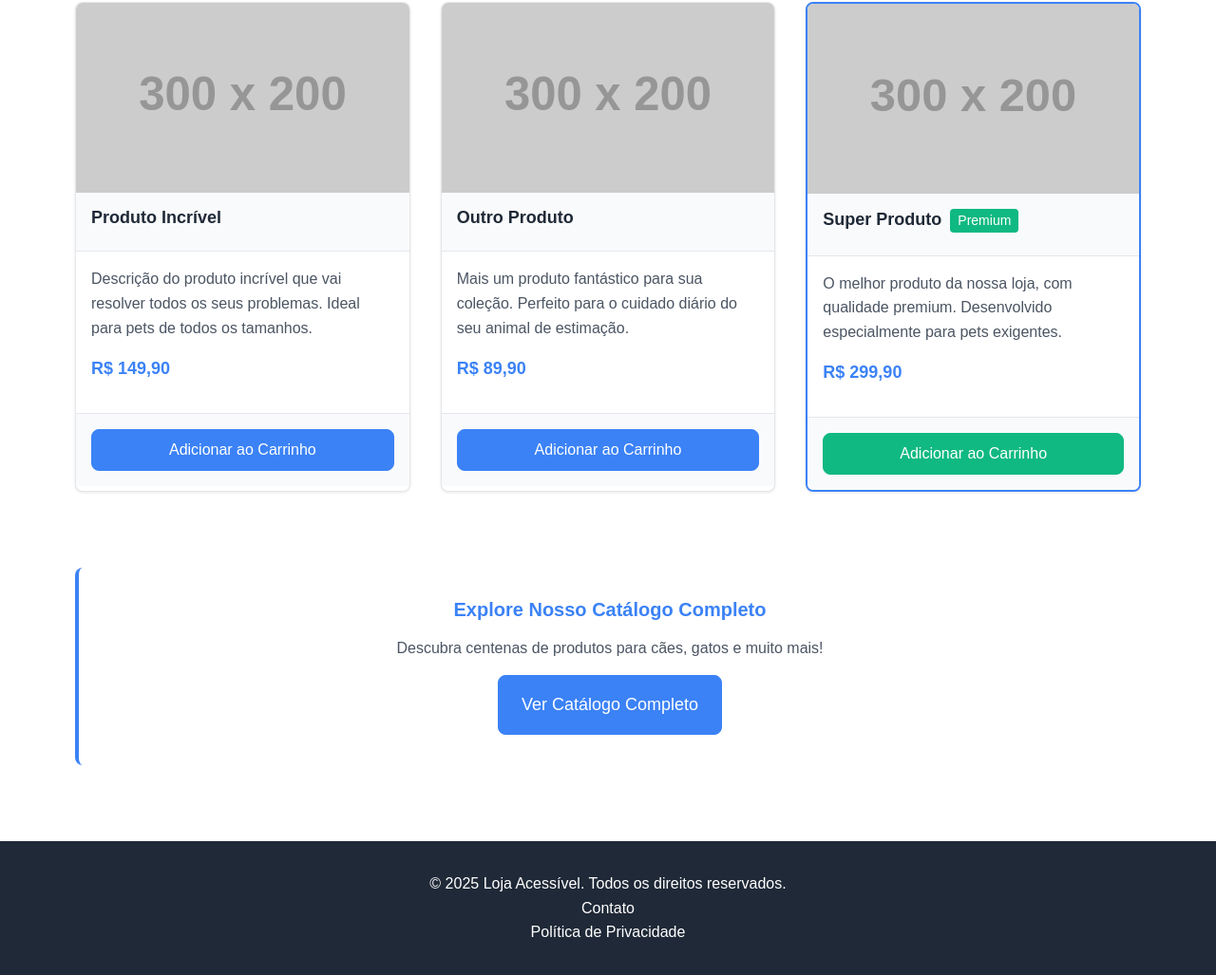
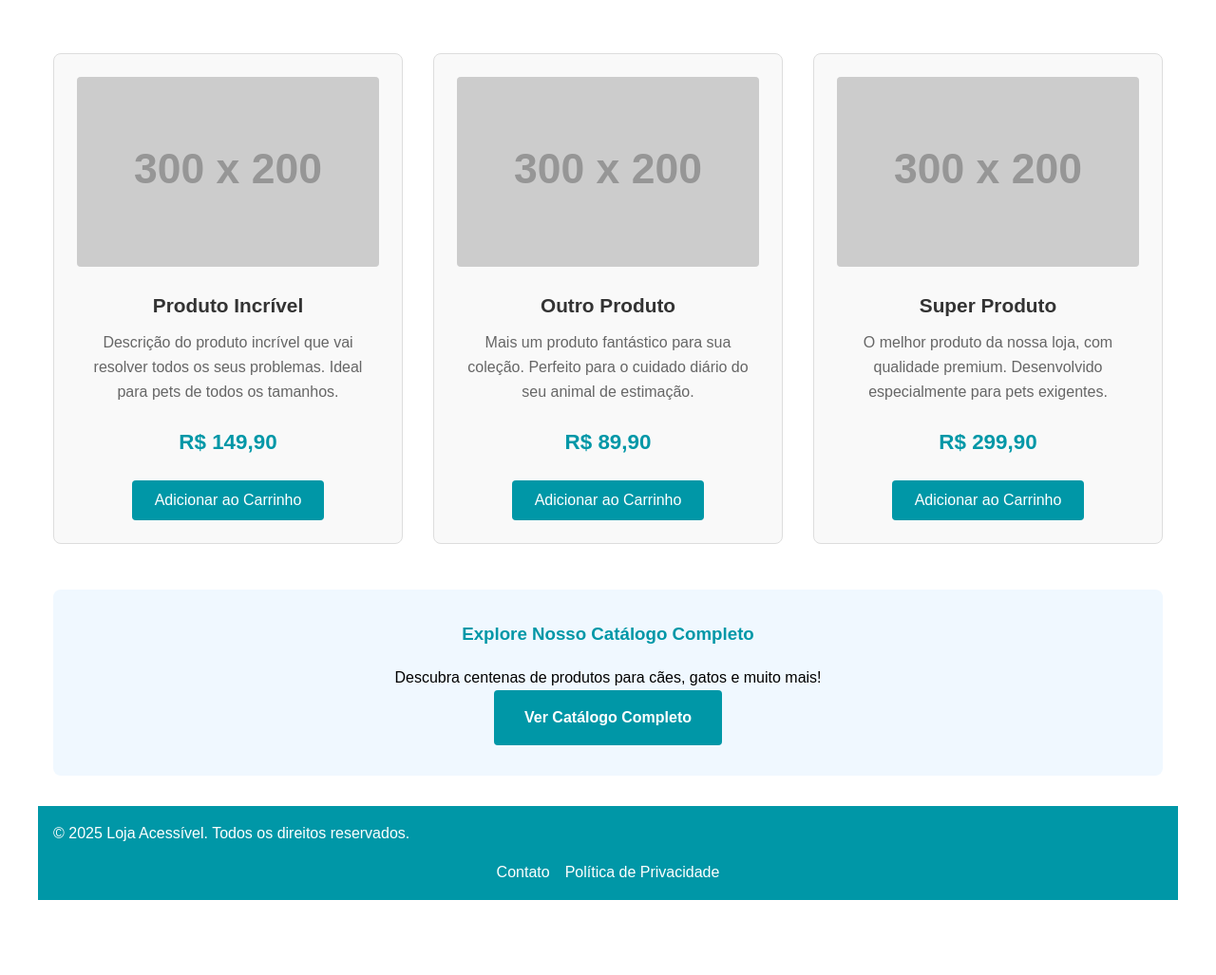
Before and after one commit to Parejah/pisenacsegundosemestre2025, a plain HTML site: page index.html in a window 1280 px wide. Shown: the part 472-1499 px from the top of the page at 95% size. After the commit the page ends 1420 px from the top, so only its background shows below. Drawn offline with Linux system fonts and the light colour scheme; placeholder pictures from the web are drawn by us.

Commit message:
Revert "Update index.html"
This reverts commit d13523e204cc32e40d265822c8279301fe4d18d4.

```diff
--- a/index.html
+++ b/index.html
@@ -4,252 +4,272 @@
     <meta charset="UTF-8">
     <meta name="viewport" content="width=device-width, initial-scale=1.0">
     <title>Loja Acessível - Página Inicial</title>
+    <style>
+        * {
+            margin: 0;
+            padding: 0;
+            box-sizing: border-box;
+        }
 
-    <!-- Links para os arquivos CSS -->
-    <link rel="stylesheet" href="css/variaveis.css">
-    <link rel="stylesheet" href="css/reset.css">
-    <link rel="stylesheet" href="css/componentes.css">
-    <link rel="stylesheet" href="css/layout.css">
+        body {
+            font-family: Arial, sans-serif;
+            max-width: 1200px;
+            margin: auto;
+            line-height: 1.6;
+        }
 
-    <!-- Estilos específicos desta página -->
-    <style>
-        /* Seção Hero */
+        header, footer {
+            background-color: #0097A7;
+            color: white;
+            padding: 1em;
+        }
+
+        nav ul {
+            list-style: none;
+            display: flex;
+            gap: 1em;
+            padding: 0;
+        }
+
+        nav ul li a {
+            color: white;
+            text-decoration: none;
+        }
+
+        nav ul li a:hover {
+            text-decoration: underline;
+        }
+
+        main {
+            padding: 2em 1em;
+        }
+
         .hero {
             text-align: center;
-            background: linear-gradient(135deg, var(--cor-azul), var(--cor-azul-claro));
-            color: var(--texto-branco);
-            padding: var(--espaco-grande);
-            margin-bottom: var(--espaco-grande);
-            border-radius: 0 0 var(--borda-grande) var(--borda-grande);
+            background: linear-gradient(135deg, #0097A7, #00BCD4);
+            color: white;
+            padding: 3em 1em;
+            margin: -2em -1em 2em -1em;
+            border-radius: 0 0 20px 20px;
         }
 
-        .hero-titulo {
-            font-size: var(--fonte-extra-grande);
-            margin-bottom: var(--espaco-normal);
-            font-weight: var(--fonte-negrito);
+        .hero h2 {
+            font-size: 2.5em;
+            margin-bottom: 0.5em;
         }
 
-        .hero-texto {
-            font-size: var(--fonte-media);
+        .hero p {
+            font-size: 1.2em;
             max-width: 600px;
             margin: 0 auto;
-            line-height: var(--linha-altura-texto);
         }
 
-        /* Grid de produtos */
-        .produtos-grid {
+        .secao-destaque {
+            margin-bottom: 3em;
+        }
+
+        .secao-destaque h3 {
+            text-align: center;
+            color: #333;
+            margin-bottom: 2em;
+            font-size: 2em;
+        }
+
+        .produtos-destaque {
             display: grid;
             grid-template-columns: repeat(auto-fit, minmax(300px, 1fr));
-            gap: var(--espaco-grande);
-            margin-bottom: var(--espaco-grande);
+            gap: 2em;
         }
 
-        /* Seção CTA */
-        .cta-section {
-            background: var(--fundo-azul-claro);
-            padding: var(--espaco-grande);
-            border-radius: var(--borda-normal);
+        .card-produto {
+            border: 1px solid #ddd;
+            border-radius: 8px;
+            padding: 1.5em;
             text-align: center;
-            border-left: 4px solid var(--cor-azul);
+            background-color: #f9f9f9;
+            transition: transform 0.3s ease, box-shadow 0.3s ease;
         }
 
-        .cta-titulo {
-            color: var(--cor-azul);
-            margin-bottom: var(--espaco-normal);
-            font-size: var(--fonte-grande);
-            font-weight: var(--fonte-semi-negrito);
+        .card-produto:hover {
+            transform: translateY(-5px);
+            box-shadow: 0 5px 15px rgba(0, 151, 167, 0.2);
         }
 
-        .cta-texto {
-            color: var(--texto-medio);
-            margin-bottom: var(--espaco-normal);
-            font-size: var(--fonte-normal);
+        .card-produto img {
+            width: 100%;
+            height: 200px;
+            object-fit: cover;
+            border-radius: 4px;
+            margin-bottom: 1em;
         }
 
-        /* Responsividade */
+        .card-produto h4 {
+            margin-bottom: 0.5em;
+            color: #333;
+            font-size: 1.3em;
+        }
+
+        .card-produto p {
+            margin-bottom: 0.5em;
+            color: #666;
+        }
+
+        .card-produto .preco {
+            font-size: 1.4em;
+            font-weight: bold;
+            color: #0097A7;
+            margin: 1em 0;
+        }
+
+        .card-produto button {
+            background-color: #0097A7;
+            color: white;
+            border: none;
+            padding: 0.75em 1.5em;
+            border-radius: 4px;
+            cursor: pointer;
+            font-size: 1em;
+            transition: background-color 0.3s ease;
+        }
+
+        .card-produto button:hover {
+            background-color: #007d8a;
+        }
+
+        .cta-section {
+            background-color: #f0f8ff;
+            padding: 2em;
+            border-radius: 8px;
+            text-align: center;
+            margin-top: 3em;
+        }
+
+        .cta-section h3 {
+            color: #0097A7;
+            margin-bottom: 1em;
+        }
+
+        .cta-button {
+            background-color: #0097A7;
+            color: white;
+            text-decoration: none;
+            padding: 1em 2em;
+            border-radius: 4px;
+            display: inline-block;
+            font-weight: bold;
+            transition: background-color 0.3s ease;
+        }
+
+        .cta-button:hover {
+            background-color: #007d8a;
+        }
+
+        footer nav ul {
+            justify-content: center;
+            margin-top: 1em;
+        }
+
         @media (max-width: 768px) {
-            .hero-titulo {
-                font-size: var(--fonte-grande);
+            .hero h2 {
+                font-size: 2em;
             }
 
-            .produtos-grid {
+            .produtos-destaque {
                 grid-template-columns: 1fr;
-                gap: var(--espaco-normal);
             }
 
-            .hero {
-                padding: var(--espaco-normal);
+            nav ul {
+                flex-wrap: wrap;
+                justify-content: center;
             }
         }
     </style>
 </head>
 <body>
-    <header class="cabecalho">
-        <div class="container">
-            <h1 class="logo">Loja Acessível</h1>
-            <nav class="navegacao" aria-label="Menu principal">
-                <ul class="menu-lista">
-                    <li><a href="index.html" class="menu-link ativo">Início</a></li>
-                    <li><a href="catalogo.html" class="menu-link">Catálogo</a></li>
-                    <li><a href="produto.html" class="menu-link">Produto</a></li>
-                    <li><a href="carrinho.html" class="menu-link">Carrinho</a></li>
-                    <li><a href="contato.html" class="menu-link">Contato</a></li>
-                </ul>
-            </nav>
-        </div>
+    <header>
+        <h1>Loja Acessível - Página Inicial</h1>
+        <nav aria-label="Menu principal">
+            <ul>
+                <li><a href="index.html">Início</a></li>
+                <li><a href="catalogo.html">Catálogo</a></li>
+                <li><a href="produto.html">Produto</a></li>
+                <li><a href="carrinho.html">Carrinho</a></li>
+                <li><a href="contato.html">Contato</a></li>
+            </ul>
+        </nav>
     </header>
 
-    <main class="conteudo-principal">
-        <div class="container">
-            <!-- Seção Hero -->
-            <section class="hero" aria-label="Seção principal">
-                <h2 class="hero-titulo">Bem-vindo à Loja Acessível</h2>
-                <p class="hero-texto">Uma experiência de compra eficiente, prática e pensada para todos. Encontre produtos de qualidade para seus pets com os melhores preços!</p>
-            </section>
+    <main>
+        <section class="hero" aria-label="Seção principal">
+            <h2>Bem-vindo à Loja Acessível</h2>
+            <p>Uma experiência de compra eficiente, prática e pensada para todos. Encontre produtos de qualidade para seus pets com os melhores preços!</p>
+        </section>
 
-            <!-- Produtos em Destaque -->
-            <section class="secao" aria-label="Produtos em destaque">
-                <h3 class="secao-titulo texto-centro">Produtos em Destaque</h3>
+        <section class="secao-destaque" aria-label="Produtos em destaque">
+            <h3>Produtos em Destaque</h3>
 
-                <div class="produtos-grid">
-                    <!-- Card Produto 1 -->
-                    <article class="card">
-                        <img src="https://via.placeholder.com/300x200?text=Produto+Incr%C3%ADvel"
-                             alt="Produto Incrível"
-                             class="card-imagem">
+            <div class="produtos-destaque">
+                <article class="card-produto">
+                    <img src="https://via.placeholder.com/300x200?text=Produto+Incr%C3%ADvel" alt="Produto Incrível">
+                    <h4>Produto Incrível</h4>
+                    <p>Descrição do produto incrível que vai resolver todos os seus problemas. Ideal para pets de todos os tamanhos.</p>
+                    <p class="preco">R$ 149,90</p>
+                    <button onclick="adicionarAoCarrinho('Produto Incrível', 149.90)">Adicionar ao Carrinho</button>
+                </article>
 
-                        <div class="card-cabecalho">
-                            <h4 class="card-titulo">Produto Incrível</h4>
-                        </div>
+                <article class="card-produto">
+                    <img src="https://via.placeholder.com/300x200?text=Outro+Produto" alt="Outro Produto">
+                    <h4>Outro Produto</h4>
+                    <p>Mais um produto fantástico para sua coleção. Perfeito para o cuidado diário do seu animal de estimação.</p>
+                    <p class="preco">R$ 89,90</p>
+                    <button onclick="adicionarAoCarrinho('Outro Produto', 89.90)">Adicionar ao Carrinho</button>
+                </article>
 
-                        <div class="card-corpo">
-                            <p class="card-texto">Descrição do produto incrível que vai resolver todos os seus problemas. Ideal para pets de todos os tamanhos.</p>
+                <article class="card-produto">
+                    <img src="https://via.placeholder.com/300x200?text=Super+Produto" alt="Super Produto">
+                    <h4>Super Produto</h4>
+                    <p>O melhor produto da nossa loja, com qualidade premium. Desenvolvido especialmente para pets exigentes.</p>
+                    <p class="preco">R$ 299,90</p>
+                    <button onclick="adicionarAoCarrinho('Super Produto', 299.90)">Adicionar ao Carrinho</button>
+                </article>
+            </div>
+        </section>
 
-                            <div class="preco-container" style="margin: var(--espaco-normal) 0;">
-                                <span class="preco" style="font-size: var(--fonte-media); font-weight: var(--fonte-semi-negrito); color: var(--cor-azul);">R$ 149,90</span>
-                            </div>
-                        </div>
-
-                        <div class="card-rodape">
-                            <button class="botao botao-azul largura-total" onclick="adicionarAoCarrinho('Produto Incrível', 149.90)">
-                                Adicionar ao Carrinho
-                            </button>
-                        </div>
-                    </article>
-
-                    <!-- Card Produto 2 -->
-                    <article class="card">
-                        <img src="https://via.placeholder.com/300x200?text=Outro+Produto"
-                             alt="Outro Produto"
-                             class="card-imagem">
-
-                        <div class="card-cabecalho">
-                            <h4 class="card-titulo">Outro Produto</h4>
-                        </div>
-
-                        <div class="card-corpo">
-                            <p class="card-texto">Mais um produto fantástico para sua coleção. Perfeito para o cuidado diário do seu animal de estimação.</p>
-
-                            <div class="preco-container" style="margin: var(--espaco-normal) 0;">
-                                <span class="preco" style="font-size: var(--fonte-media); font-weight: var(--fonte-semi-negrito); color: var(--cor-azul);">R$ 89,90</span>
-                            </div>
-                        </div>
-
-                        <div class="card-rodape">
-                            <button class="botao botao-azul largura-total" onclick="adicionarAoCarrinho('Outro Produto', 89.90)">
-                                Adicionar ao Carrinho
-                            </button>
-                        </div>
-                    </article>
-
-                    <!-- Card Produto 3 -->
-                    <article class="card card-destaque">
-                        <img src="https://via.placeholder.com/300x200?text=Super+Produto"
-                             alt="Super Produto"
-                             class="card-imagem">
-
-                        <div class="card-cabecalho">
-                            <h4 class="card-titulo">Super Produto
-                                <span class="badge badge-verde" style="margin-left: var(--espaco-mini);">Premium</span>
-                            </h4>
-                        </div>
-
-                        <div class="card-corpo">
-                            <p class="card-texto">O melhor produto da nossa loja, com qualidade premium. Desenvolvido especialmente para pets exigentes.</p>
-
-                            <div class="preco-container" style="margin: var(--espaco-normal) 0;">
-                                <span class="preco" style="font-size: var(--fonte-media); font-weight: var(--fonte-semi-negrito); color: var(--cor-azul);">R$ 299,90</span>
-                            </div>
-                        </div>
-
-                        <div class="card-rodape">
-                            <button class="botao botao-verde largura-total" onclick="adicionarAoCarrinho('Super Produto', 299.90)">
-                                Adicionar ao Carrinho
-                            </button>
-                        </div>
-                    </article>
-                </div>
-            </section>
-
-            <!-- Seção CTA -->
-            <section class="cta-section" aria-label="Chamada para ação">
-                <h3 class="cta-titulo">Explore Nosso Catálogo Completo</h3>
-                <p class="cta-texto">Descubra centenas de produtos para cães, gatos e muito mais!</p>
-                <a href="catalogo.html" class="botao botao-azul botao-grande">Ver Catálogo Completo</a>
-            </section>
-        </div>
+        <section class="cta-section" aria-label="Chamada para ação">
+            <h3>Explore Nosso Catálogo Completo</h3>
+            <p>Descubra centenas de produtos para cães, gatos e muito mais!</p>
+            <a href="catalogo.html" class="cta-button">Ver Catálogo Completo</a>
+        </section>
     </main>
 
-    <footer class="rodape">
-        <div class="container">
-            <p class="texto-centro">&copy; 2025 Loja Acessível. Todos os direitos reservados.</p>
-            <nav class="navegacao-rodape" aria-label="Links de rodapé">
-                <ul class="menu-lista">
-                    <li><a href="contato.html" class="menu-link">Contato</a></li>
-                    <li><a href="#politica" class="menu-link">Política de Privacidade</a></li>
-                </ul>
-            </nav>
-        </div>
+    <footer>
+        <p>&copy; 2025 Loja Acessível. Todos os direitos reservados.</p>
+        <nav aria-label="Links de rodapé">
+            <ul>
+                <li><a href="contato.html">Contato</a></li>
+                <li><a href="#politica">Política de Privacidade</a></li>
+            </ul>
+        </nav>
     </footer>
 
-    <!-- Área para mostrar mensagens -->
-    <div id="mensagem-container" style="position: fixed; top: 20px; right: 20px; z-index: 1000;"></div>
-
     <script>
-        // Função para adicionar ao carrinho com mensagem visual
+        // Função para adicionar ao carrinho
         function adicionarAoCarrinho(produto, preco) {
-            // Cria mensagem de sucesso
-            const container = document.getElementById('mensagem-container');
-            const alerta = document.createElement('div');
-            alerta.className = 'alerta alerta-sucesso';
-            alerta.innerHTML = `✅ ${produto} foi adicionado ao carrinho por R$ ${preco.toFixed(2)}`;
-
-            container.appendChild(alerta);
-
-            // Remove a mensagem após 3 segundos
-            setTimeout(() => {
-                alerta.remove();
-            }, 3000);
-
+            alert(`${produto} foi adicionado ao carrinho por R$ ${preco.toFixed(2)}`);
             // Aqui você pode implementar a lógica real do carrinho
-            console.log(`Produto adicionado: ${produto} - R$ ${preco}`);
         }
 
         // Efeito de entrada suave para os cards
         document.addEventListener('DOMContentLoaded', function() {
-            const cards = document.querySelectorAll('.card');
+            const cards = document.querySelectorAll('.card-produto');
 
             const observer = new IntersectionObserver((entries) => {
-                entries.forEach((entry, index) => {
+                entries.forEach(entry => {
                     if (entry.isIntersecting) {
-                        setTimeout(() => {
-                            entry.target.style.opacity = '1';
-                            entry.target.style.transform = 'translateY(0)';
-                        }, index * 100); // Delay progressivo
+                        entry.target.style.opacity = '1';
+                        entry.target.style.transform = 'translateY(0)';
                     }
                 });
-            }, {
-                threshold: 0.1
             });
 
             cards.forEach(card => {
```
